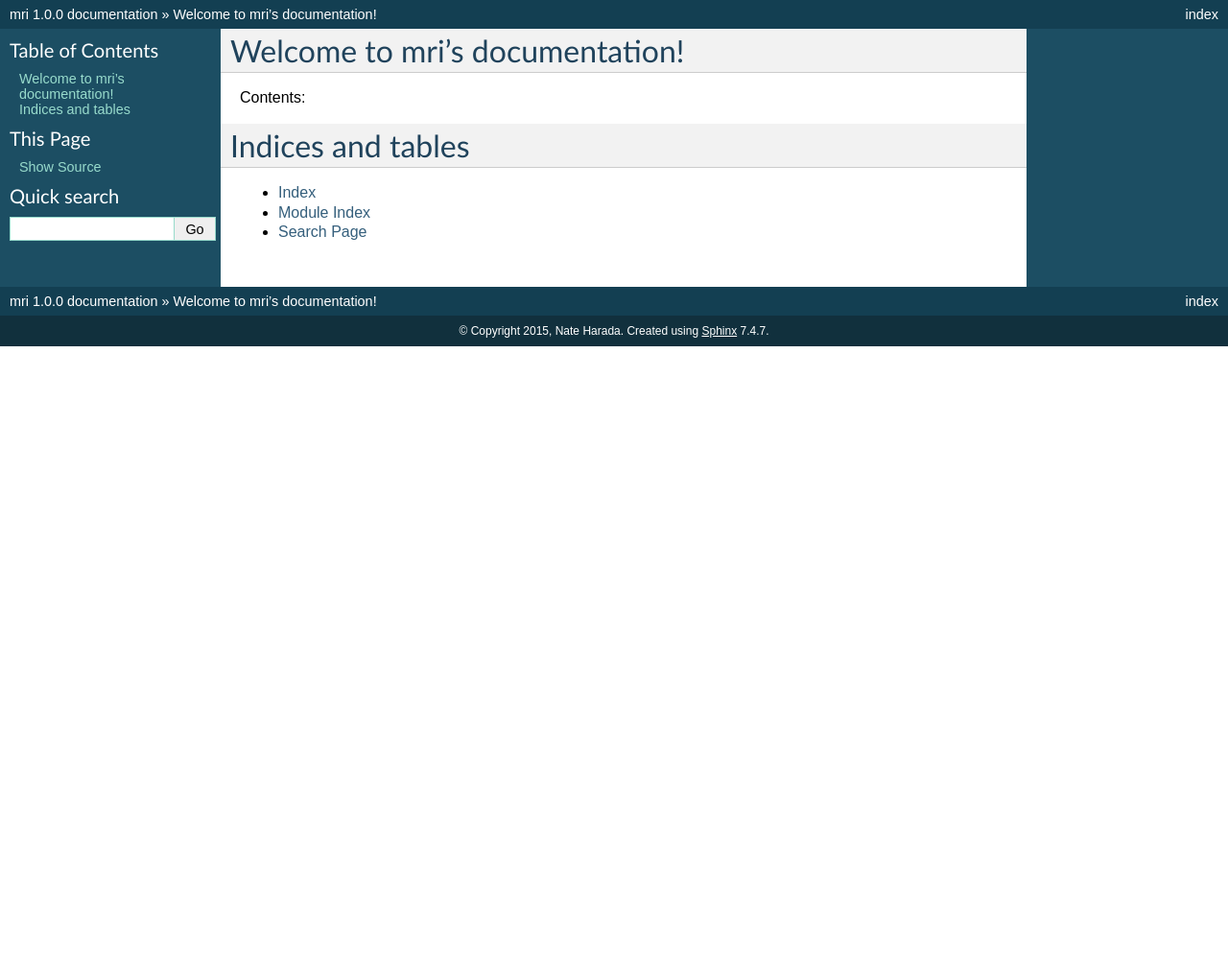
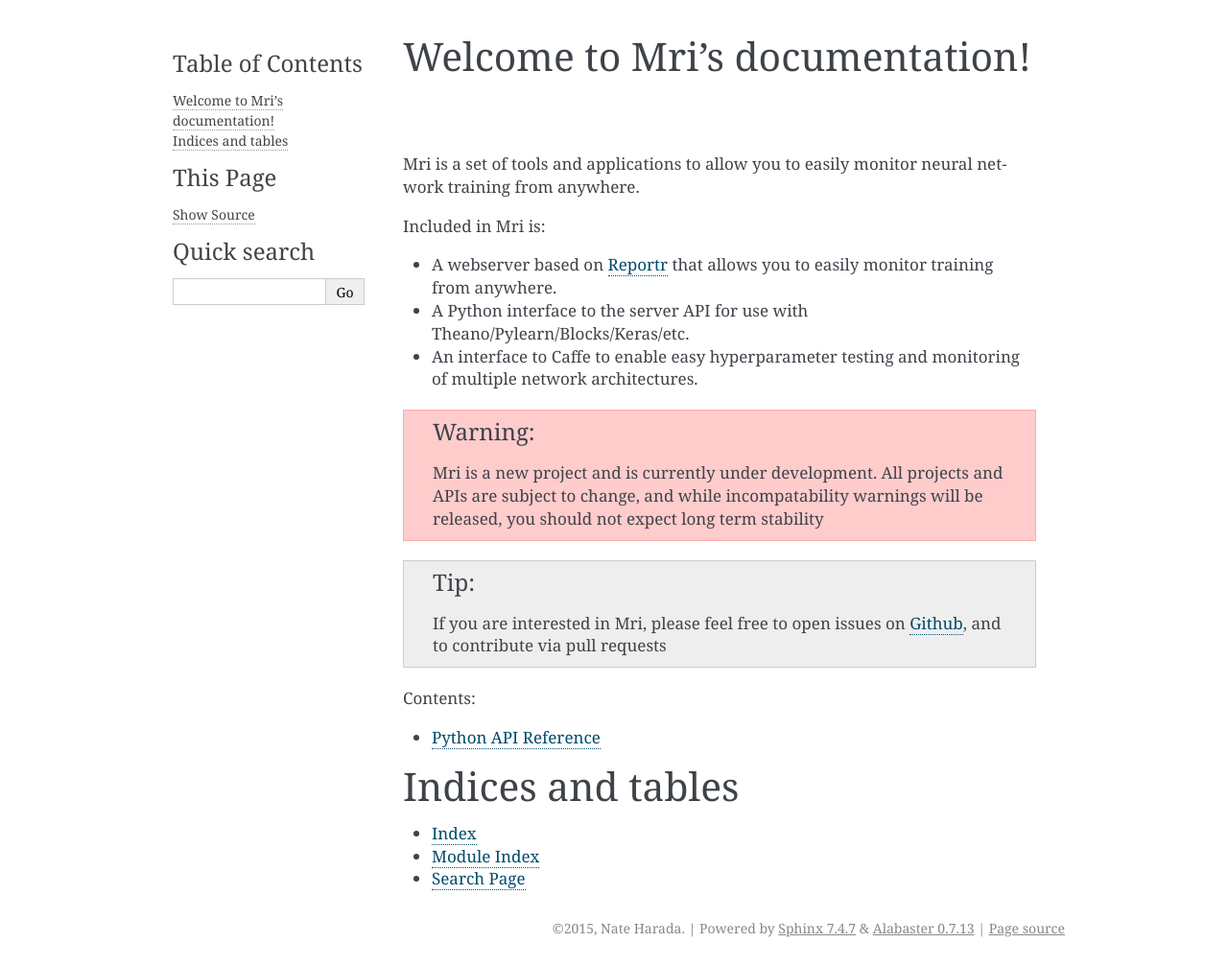
Before and after one commit to Mri-monitoring/Mri-python-client, a Sphinx documentation site: the page built from docs/index.rst, in a window 1280 px wide. Shown: the whole page at 96% size. Built offline with Sphinx 7.4.7, drawn with Linux system fonts in a browser that asks for light colours; before the commit the page ends 900 px from its top, so only the background shows below that.

```diff
--- a/docs/conf.py
+++ b/docs/conf.py
@@ -19,7 +19,7 @@ import os
 # If extensions (or modules to document with autodoc) are in another directory,
 # add these directories to sys.path here. If the directory is relative to the
 # documentation root, use os.path.abspath to make it absolute, like shown here.
-#sys.path.insert(0, os.path.abspath('.'))
+sys.path.insert(0, os.path.abspath('..'))
 
 # -- General configuration ------------------------------------------------
 
@@ -31,7 +31,8 @@ import os
 # ones.
 extensions = [
     'sphinx.ext.mathjax',
-    'sphinx.ext.autodoc'
+    'sphinx.ext.autodoc',
+    'sphinx.ext.napoleon'
 ]
 
 # Add any paths that contain templates here, relative to this directory.
@@ -102,7 +103,7 @@ pygments_style = 'sphinx'
 
 # The theme to use for HTML and HTML Help pages.  See the documentation for
 # a list of builtin themes.
-html_theme = 'default'
+html_theme = 'alabaster'
 
 # Theme options are theme-specific and customize the look and feel of a theme
 # further.  For a list of options available for each theme, see the
--- a/docs/index.rst
+++ b/docs/index.rst
@@ -3,13 +3,33 @@
    You can adapt this file completely to your liking, but it should at least
    contain the root `toctree` directive.
 
-Welcome to mri's documentation!
+Welcome to Mri's documentation!
 ===============================
+
+Mri is a set of tools and applications to allow you to easily monitor neural network training from anywhere.
+
+Included in Mri is:
+
+* A webserver based on Reportr_ that allows you to easily monitor training from anywhere.
+* A Python interface to the server API for use with Theano/Pylearn/Blocks/Keras/etc.
+* An interface to Caffe to enable easy hyperparameter testing and monitoring of multiple network architectures.
+
+.. warning::
+    Mri is a new project and is currently under development. All projects and APIs are subject to change, and
+    while incompatability warnings will be released, you should not expect long term stability
+
+.. tip::
+    If you are interested in Mri, please feel free to open issues on Github_, and to contribute via pull requests
+
+.. _Reportr: https://github.com/Reportr/dashboard
+.. _Github: https://github.com/Mri-monitoring
 
 Contents:
 
 .. toctree::
-   :maxdepth: 2
+   :maxdepth: 1
+
+   api/index.rst
 
 
 
```
Also changed, not shown: docs/api/index.rst (added, +10 -0 lines), docs/api/modules.rst (added, +7 -0 lines), docs/api/mri.dispatch.rst (added, +38 -0 lines), docs/api/mri.event.rst (added, +30 -0 lines), docs/api/mri.rst (added, +31 -0 lines), docs/api/mri.utilities.rst (added, +38 -0 lines), 7 other files.
